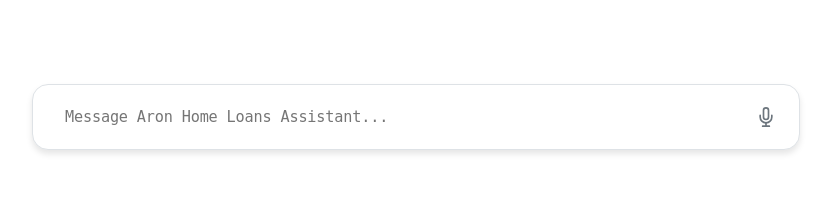
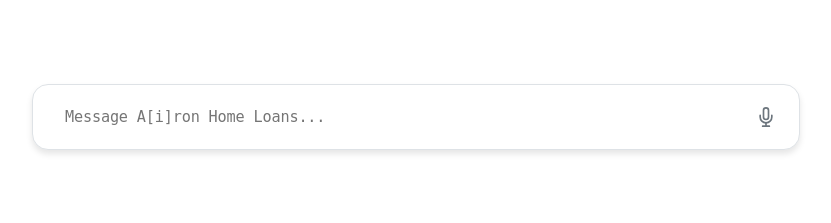
Before and after one commit to Bboyd59/chatryan, a Flask app: page / in a window 1280 px wide. Shown: the part 634-857 px from the top of the page, without its empty margins (224-1055 px from the left). Run offline with Flask 3, Linux system fonts and the light colour scheme; the visitor is signed in with stand-in values (Sample User, id 1).

Commit message:
Agent query: Is the chat input placeholder now showing "Message A[i]ron Home Loans..."?
Update chat placeholder text.

Screenshot: https://storage.googleapis.com/screenshot-production-us-central1/9f00adb4-a4ff-4700-8d21-8c24ca3ce15b/340f0eec-b9a6-4d1e-92e0-63b02125e8d4.jpg

```diff
--- a/templates/chat.html
+++ b/templates/chat.html
@@ -9,7 +9,7 @@
     <div class="input-container">
         <form class="chat-form">
             <div class="input-wrapper">
-                <textarea class="chat-input" placeholder="Message Aron Home Loans Assistant..." rows="1" autocomplete="off"></textarea>
+                <textarea class="chat-input" placeholder="Message A[i]ron Home Loans..." rows="1" autocomplete="off"></textarea>
                 <button type="button" class="voice-toggle" title="Toggle voice chat">
                     <svg xmlns="http://www.w3.org/2000/svg" width="24" height="24" viewBox="0 0 24 24" fill="none" stroke="currentColor" stroke-width="2" stroke-linecap="round" stroke-linejoin="round">
                         <path d="M12 1a3 3 0 0 0-3 3v8a3 3 0 0 0 6 0V4a3 3 0 0 0-3-3z"/>
```
Also changed, not shown: Screenshot 2024-12-15 at 12.33.51 PM.png (added).
